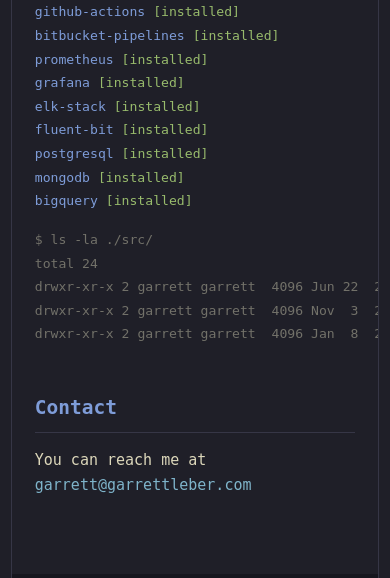
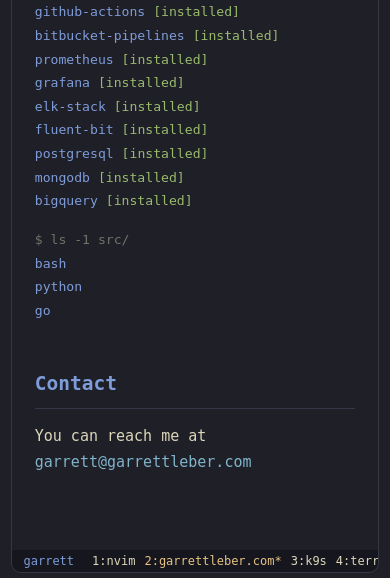
Before and after one commit to tcpkump/garrettleber.com, a Python web app: template site/app/templates/home.html in a window 390 px wide. Shown: the part 1513-2091 px from the top of the page. Run offline with Jinja, Linux system fonts and the light colour scheme; the template is opened without the code that fills it, so the values that code supplies are empty.

Commit message:
fix: simplify languages listing to fit on mobile

```diff
--- a/site/app/static/css/kanagawa.css
+++ b/site/app/static/css/kanagawa.css
@@ -176,10 +176,6 @@
 .apt-installed { color: var(--success); }
 
 .src-list { margin-top: 1rem; }
-.src-perms { color: var(--muted); }
-.src-meta  { color: var(--muted); }
-.src-size  { color: var(--muted); }
-.src-date  { color: var(--muted); }
 .src-name  { color: var(--primary); }
 
 /* Blog post cards */
--- a/site/app/templates/home.html
+++ b/site/app/templates/home.html
@@ -51,11 +51,10 @@
 <span class="apt-name">mongodb</span> <span class="apt-installed">[installed]</span>
 <span class="apt-name">bigquery</span> <span class="apt-installed">[installed]</span>
 </pre>
-    <pre class="apt-list src-list"><span class="apt-cmd">$ ls -la ./src/</span>
-<span class="apt-listing">total 24</span>
-<span class="src-perms">drwxr-xr-x</span> <span class="src-meta">2 garrett garrett</span> <span class="src-size"> 4096</span> <span class="src-date">Jun 22  2014</span> <span class="src-name">bash</span>
-<span class="src-perms">drwxr-xr-x</span> <span class="src-meta">2 garrett garrett</span> <span class="src-size"> 4096</span> <span class="src-date">Nov  3  2017</span> <span class="src-name">python</span>
-<span class="src-perms">drwxr-xr-x</span> <span class="src-meta">2 garrett garrett</span> <span class="src-size"> 4096</span> <span class="src-date">Jan  8  2019</span> <span class="src-name">go</span></pre>
+    <pre class="apt-list src-list"><span class="apt-cmd">$ ls -1 src/</span>
+<span class="src-name">bash</span>
+<span class="src-name">python</span>
+<span class="src-name">go</span></pre>
 </div>
 
 <div class="section">
```
